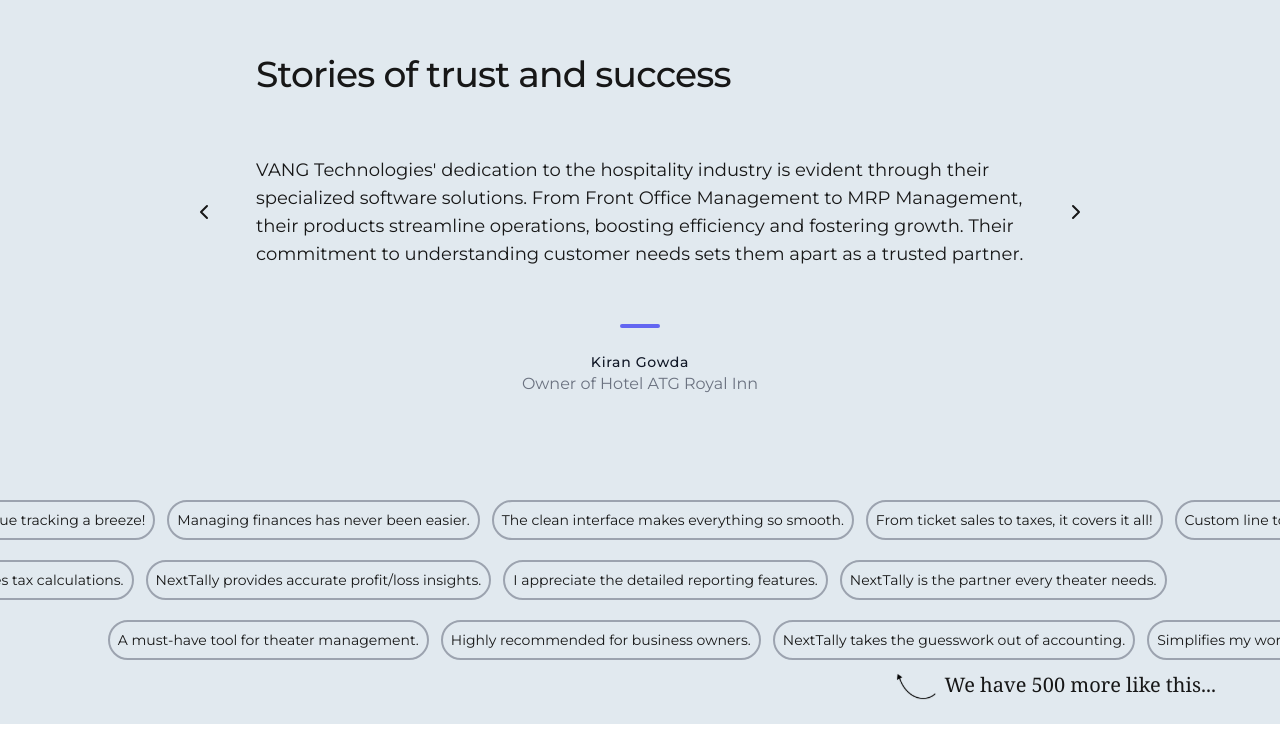
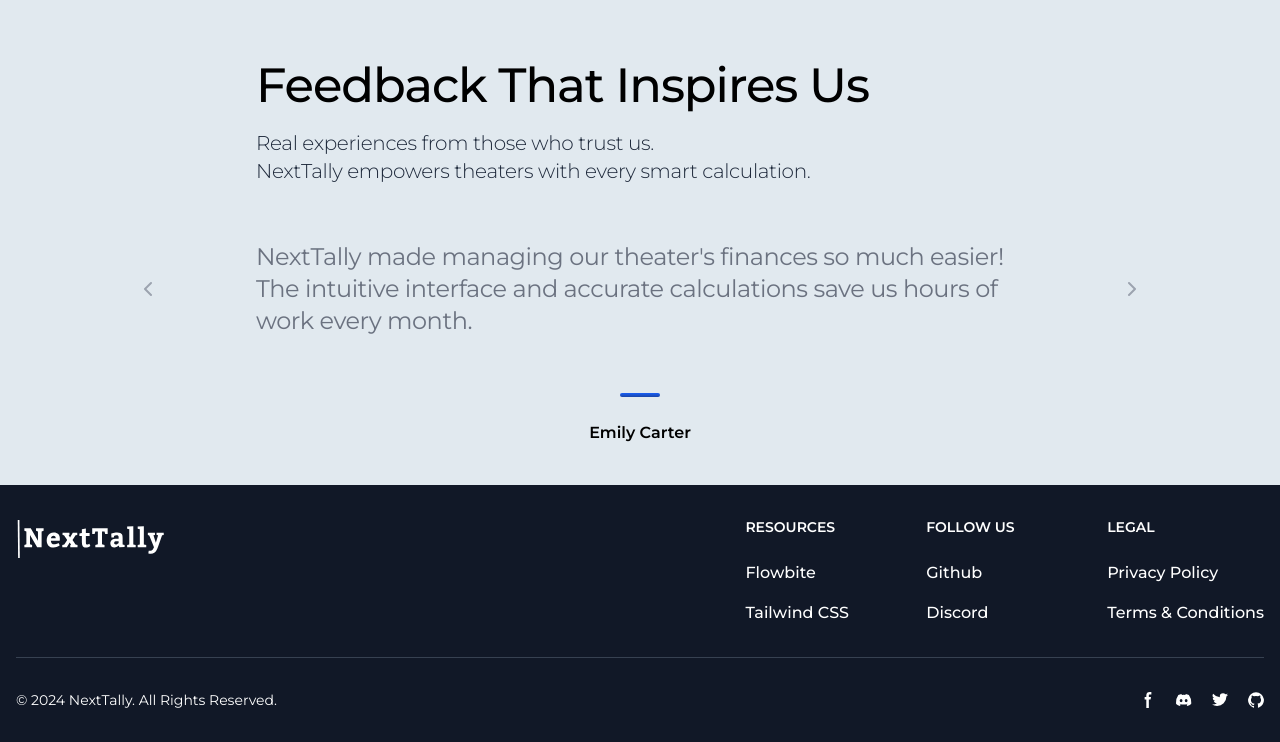
Before and after one commit to ayu-sharma/NextTally, a Next.js app: page / in a window 1280 px wide. Shown: the part 1493-2235 px from the top of the page. Built offline with nearby package versions, Linux system fonts and the light colour scheme.

Commit message:
home page updated

```diff
--- a/app/page.js
+++ b/app/page.js
@@ -1,15 +1,14 @@
 "use client";
 
 import React, { useEffect, useState } from "react";
-import Image from "next/image";
 import Navbar from "../components/Navbar";
-import logol from "../public/images/logol.svg";
 import HandleModals from "../components/HandleModals";
 import Link from "next/link";
 import { motion } from "framer-motion";
 import Testimonial from "../components/Testimonials";
 import ReviewSection from "../components/ReviewSection";
 import { useRouter } from "next/navigation";
+import Footer from "../components/Footer";
 
 export default function Home() {
   const [isOpen, setIsOpen] = useState(false);
@@ -32,14 +31,6 @@
     setIsLoading(false);
   }, [router]);
 
-  useEffect(() => {
-    if (isOpen) {
-      document.body.classList.add("overflow-hidden");
-    } else {
-      document.body.classList.remove("overflow-hidden");
-    }
-  }, [isOpen]);
-
   const handleMenuClick = (type) => {
     setSelectedMenu(type);
     toggleComponent();
@@ -61,6 +52,7 @@
 
   if (isAuthenticated) {
     return (
+      <>
       <div className="flex flex-col justify-between overflow-hidden">
         <div>
           <Navbar menuItems={menuItems} />
@@ -70,7 +62,7 @@
           <div className="flex flex-col items-center gap-8 max-w-6xl mx-auto">
             <div>
               <h1 className="text-4xl md:text-6xl lg:text-[5rem] -tracking-[0.022em] font-medium text-center leading-[1.1] whitespace-pre-wrap">
-                <span>Effortlessly manage </span>
+                <span className="text-black">Effortlessly manage </span>
                 <br />
                 <span className="website-color-scheme-text">
                   Taxes, Revenue and Profits{" "}
@@ -90,7 +82,7 @@
             </Link>
           </div>
 
-          <div className="flex flex-col items-center max-w-5xl md:mx-auto gap-32 mt-32">
+          <div className="flex flex-col items-center max-w-5xl md:mx-auto gap-32 mt-32 text-black">
             <motion.p
               initial="hidden"
               whileInView="visible"
@@ -138,19 +130,20 @@
           </div>
         </div>
 
-        <Testimonial />
-        <ReviewSection />
 
-        {/* Fullscreen Overlay when SigninAdmin is open */}
         <HandleModals
           toggleComponent={toggleComponent}
           isOpen={isOpen}
           selectedMenu={selectedMenu}
         />
       </div>
+      <div className="w-full text-black">
+        <Testimonial />
+        </div>
+        <Footer/>
+        </>
     );
   }
 
-  // Render nothing while redirecting authenticated users
   return null;
 }
--- a/app/pricing/page.js
+++ b/app/pricing/page.js
@@ -19,6 +19,7 @@
     { id: "6 Months", label: "6 Months" },
     { id: "3 Months", label: "3 Months" },
   ];
+
 
   return (
     <>
--- a/components/Footer.js
+++ b/components/Footer.js
@@ -1,9 +1,89 @@
 import React from 'react';
+import logod from "../public/images/logod.svg"
+import Image from 'next/image';
 
 export default function Footer() {
 
     return(
         <>
+<footer class="bg-gray-900">
+    <div class="mx-auto w-full max-w-screen-xl p-4 py-6 lg:py-8">
+        <div class="md:flex md:justify-between">
+            <div class="mb-6 md:mb-0">
+                <a href="https://flowbite.com/" class="flex items-center">
+                    <Image src={logod} alt="logo" width={150} height={60}/>
+                </a>
+            </div>
+            <div class="grid grid-cols-2 gap-8 sm:gap-6 sm:grid-cols-3">
+                <div>
+                    <h2 class="mb-6 text-sm font-semibold text-white uppercase">Resources</h2>
+                    <ul class="text-white font-medium">
+                        <li class="mb-4">
+                            <a href="https://flowbite.com/" class="hover:underline">Flowbite</a>
+                        </li>
+                        <li>
+                            <a href="https://tailwindcss.com/" class="hover:underline">Tailwind CSS</a>
+                        </li>
+                    </ul>
+                </div>
+                <div>
+                    <h2 class="mb-6 text-sm font-semibold text-white uppercase">Follow us</h2>
+                    <ul class="text-white font-medium">
+                        <li class="mb-4">
+                            <a href="https://github.com/themesberg/flowbite" class="hover:underline">Github</a>
+                        </li>
+                        <li>
+                            <a href="https://discord.gg/4eeurUVvTy" class="hover:underline">Discord</a>
+                        </li>
+                    </ul>
+                </div>
+                <div>
+                    <h2 class="mb-6 text-sm font-semibold text-white uppercase">Legal</h2>
+                    <ul class="text-white font-medium">
+                        <li class="mb-4">
+                            <a href="#" class="hover:underline">Privacy Policy</a>
+                        </li>
+                        <li>
+                            <a href="#" class="hover:underline">Terms &amp; Conditions</a>
+                        </li>
+                    </ul>
+                </div>
+            </div>
+        </div>
+        <hr class="my-6 border-gray-700 sm:mx-auto lg:my-8" />
+        <div class="sm:flex sm:items-center sm:justify-between">
+            <span class="text-sm text-white sm:text-center">© 2024 <a href="https://flowbite.com/" class="hover:underline">NextTally</a>. All Rights Reserved.
+            </span>
+            <div class="flex mt-4 sm:justify-center sm:mt-0">
+                <a href="#" class="text-white hover:text-gray-300">
+                    <svg class="w-4 h-4" aria-hidden="true" xmlns="http://www.w3.org/2000/svg" fill="currentColor" viewBox="0 0 8 19">
+                        <path fill-rule="evenodd" d="M6.135 3H8V0H6.135a4.147 4.147 0 0 0-4.142 4.142V6H0v3h2v9.938h3V9h2.021l.592-3H5V3.591A.6.6 0 0 1 5.592 3h.543Z" clip-rule="evenodd"/>
+                    </svg>
+                    <span class="sr-only">Facebook page</span>
+                </a>
+                <a href="#" class="text-white hover:text-gray-300 ms-5">
+                    <svg class="w-4 h-4" aria-hidden="true" xmlns="http://www.w3.org/2000/svg" fill="currentColor" viewBox="0 0 21 16">
+                        <path d="M16.942 1.556a16.3 16.3 0 0 0-4.126-1.3 12.04 12.04 0 0 0-.529 1.1 15.175 15.175 0 0 0-4.573 0 11.585 11.585 0 0 0-.535-1.1 16.274 16.274 0 0 0-4.129 1.3A17.392 17.392 0 0 0 .182 13.218a15.785 15.785 0 0 0 4.963 2.521c.41-.564.773-1.16 1.084-1.785a10.63 10.63 0 0 1-1.706-.83c.143-.106.283-.217.418-.33a11.664 11.664 0 0 0 10.118 0c.137.113.277.224.418.33-.544.328-1.116.606-1.71.832a12.52 12.52 0 0 0 1.084 1.785 16.46 16.46 0 0 0 5.064-2.595 17.286 17.286 0 0 0-2.973-11.59ZM6.678 10.813a1.941 1.941 0 0 1-1.8-2.045 1.93 1.93 0 0 1 1.8-2.047 1.919 1.919 0 0 1 1.8 2.047 1.93 1.93 0 0 1-1.8 2.045Zm6.644 0a1.94 1.94 0 0 1-1.8-2.045 1.93 1.93 0 0 1 1.8-2.047 1.918 1.918 0 0 1 1.8 2.047 1.93 1.93 0 0 1-1.8 2.045Z"/>
+                    </svg>
+                    <span class="sr-only">Discord community</span>
+                </a>
+                <a href="#" class="text-white hover:text-gray-300 ms-5">
+                    <svg class="w-4 h-4" aria-hidden="true" xmlns="http://www.w3.org/2000/svg" fill="currentColor" viewBox="0 0 20 17">
+                        <path fill-rule="evenodd" d="M20 1.892a8.178 8.178 0 0 1-2.355.635 4.074 4.074 0 0 0 1.8-2.235 8.344 8.344 0 0 1-2.605.98A4.13 4.13 0 0 0 13.85 0a4.068 4.068 0 0 0-4.1 4.038 4 4 0 0 0 .105.919A11.705 11.705 0 0 1 1.4.734a4.006 4.006 0 0 0 1.268 5.392 4.165 4.165 0 0 1-1.859-.5v.05A4.057 4.057 0 0 0 4.1 9.635a4.19 4.19 0 0 1-1.856.07 4.108 4.108 0 0 0 3.831 2.807A8.36 8.36 0 0 1 0 14.184 11.732 11.732 0 0 0 6.291 16 11.502 11.502 0 0 0 17.964 4.5c0-.177 0-.35-.012-.523A8.143 8.143 0 0 0 20 1.892Z" clip-rule="evenodd"/>
+                    </svg>
+                    <span class="sr-only">Twitter page</span>
+                </a>
+                <a href="#" class="text-white hover:text-gray-300 ms-5">
+                    <svg class="w-4 h-4" aria-hidden="true" xmlns="http://www.w3.org/2000/svg" fill="currentColor" viewBox="0 0 20 20">
+                        <path fill-rule="evenodd" d="M10 .333A9.911 9.911 0 0 0 6.866 19.65c.5.092.678-.215.678-.477 0-.237-.01-1.017-.014-1.845-2.757.6-3.338-1.169-3.338-1.169a2.627 2.627 0 0 0-1.1-1.451c-.9-.615.07-.6.07-.6a2.084 2.084 0 0 1 1.518 1.021 2.11 2.11 0 0 0 2.884.823c.044-.503.268-.973.63-1.325-2.2-.25-4.516-1.1-4.516-4.9A3.832 3.832 0 0 1 4.7 7.068a3.56 3.56 0 0 1 .095-2.623s.832-.266 2.726 1.016a9.409 9.409 0 0 1 4.962 0c1.89-1.282 2.717-1.016 2.717-1.016.366.83.402 1.768.1 2.623a3.827 3.827 0 0 1 1.02 2.659c0 3.807-2.319 4.644-4.525 4.889a2.366 2.366 0 0 1 .673 1.834c0 1.326-.012 2.394-.012 2.72 0 .263.18.572.681.475A9.911 9.911 0 0 0 10 .333Z" clip-rule="evenodd"/>
+                    </svg>
+                    <span class="sr-only">GitHub account</span>
+                </a>
+            </div>
+        </div>
+    </div>
+</footer>
+
         </>
     )
 }
--- a/components/Handlemodals.js
+++ b/components/Handlemodals.js
@@ -13,14 +13,14 @@
     <>
       {isOpen && (
         <div
-          className="md:block hidden transition-opacity ease-linear overflow-y-hidden w-full h-full inset-0 fixed z-40 bg-neutral-900 bg-opacity-90"
+          className="transition-opacity ease-linear overflow-y-hidden w-full h-full inset-0 fixed z-40 bg-neutral-900 bg-opacity-90"
           onClick={toggleComponent}
         >
           <div
             className="h-[100vh] md:h-[calc(100% - 4rem)] max-w-lg md:max-w-lg lg:max-w-5xl sm:mx-auto mx-6 transition-transform relative z-50 w-auto flex items-center"
             onClick={(e) => e.stopPropagation()}
           >
-            <div className="relative h-full md:h-fit max-h-[90%] bg-white overflow-hidden bg-clip-padding shadow-lg rounded-lg w-full hidden md:flex flex-col justify-center lg:justify-start items-center">
+            <div className="relative h-fit max-h-[90%] bg-white overflow-hidden bg-clip-padding shadow-lg rounded-lg w-full hidden md:flex flex-col justify-center lg:justify-start items-center">
               {selectedMenu === "Admin" && (
                 <SigninAdmin onClose={toggleComponent} />
               )}
--- a/components/Testimonials.js
+++ b/components/Testimonials.js
@@ -1,31 +1,27 @@
 import React, { useState } from "react";
-import { motion, AnimatePresence } from 'framer-motion';
-import { ChevronRight, ChevronLeft } from 'lucide-react';
-
+import { motion, AnimatePresence } from "framer-motion";
+import { ChevronRight, ChevronLeft } from "lucide-react";
 
 const Testimonialarray = [
   {
-        id:'1',
-        name: "Kiran Gowda",
-        comment: "VANG Technologies' dedication to the hospitality industry is evident through their specialized software solutions. From Front Office Management to MRP Management, their products streamline operations, boosting efficiency and fostering growth. Their commitment to understanding customer needs sets them apart as a trusted partner.",
-        post: "Owner of Hotel ATG Royal Inn",
-        places:"Hotel ATG Royal Inn"
+    id: "1",
+    name: "Emily Carter",
+    comment:
+      "NextTally made managing our theater's finances so much easier! The intuitive interface and accurate calculations save us hours of work every month.",
   },
   {
-        id:'2',
-        name: "Tejas Gowda",
-        comment: "The comprehensive range of services offered by VANG Technologies, including Door Lock Integration and Power Automation Integration, complements their tailored software solutions perfectly. Their customer-centric approach ensures that each solution is designed to meet the unique needs of the hospitality sector, driving business growth and efficiency.",
-        post: "Owner of UT Group",
-        places:"UT Group"
+    id: "2",
+    name: "Rahul Mehta",
+    comment:
+      "As a theater manager, I’ve struggled with keeping track of revenue and taxes. NextTally has been a game-changer, simplifying everything into one platform.",
   },
   {
-        id:'3',
-        name: "Bharat Gowda",
-        comment: "VANG Technologies stands out with their innovative and quality-driven solutions for the hospitality industry. Their deep industry understanding and focus on customer satisfaction have positioned them as a leader in the field, optimizing operations and empowering businesses to reach new heights.",
-        post: "Owner of Tirupathi Group",
-        places:"Tirupathi Group"
+    id: "3",
+    name: "Sofia Hernandez",
+    comment:
+      "I love how NextTally streamlines financial management for theaters. It's efficient, easy to use, and has improved our overall productivity.",
   },
-]
+];
 export default function Testimonial() {
   const [current, setCurrent] = useState(0);
 
@@ -38,44 +34,71 @@
   };
   return (
     <>
-        <div className="container mx-auto lg:px-5 px-1">
-      <p className="font-inter font-[450] text-3xl md:text-4xl md:leading-[1.15] antialiased text-primary -tracking-[0.021em] md:-tracking-[0.022em] text-left max-w-3xl mx-auto w-full my-9">Stories of trust and success</p>
-        <div className="flex justify-between items-center h-[10rem] max-w-4xl mx-auto">
-          <button className="lg:text-3xl text-xs md:text-2xl sm:block hidden" onClick={prevTestimonial}>
-            <ChevronLeft/>
+      <div className="flex flex-col justify-center mx-3 md:mx-0 my-10">
+        <div className="max-w-3xl w-full mx-auto">
+        <h2 className="font-inter font-[450] text-3xl md:text-5xl md:leading-[1.15] antialiased text-primary -tracking-[0.021em] md:-tracking-[0.022em] text-left max-w-3xl w-full">
+          Feedback That Inspires Us
+        </h2>
+        <h3 className="font-inter font-[350] text-lg md:text-xl antialiased text-slate-800 -tracking-[0.014em] md:-tracking-[0.017em] text-left mt-4 max-w-3xl w-full">
+          Real experiences from those who trust us.
+          <br /> NextTally empowers theaters with every smart calculation.
+        </h3>
+        </div>
+        <div className="flex flex-col items-center max-w-5xl mx-auto w-full">
+          <div className="flex flex-col items-center w-full md:bg-transparent p-6 md:p-0 rounded-2xl relative mt-11 md:mt-0 bg-[#ccd5da]/30">
+            <div className="flex items-center justify-between w-full relative h-[11rem] md:h-52">
+                <button
+                  className="lg:text-3xl text-xs md:text-2xl text-gray-400 rounded-xl p-2 hidden md:flex hover:bg-[#d4dce2]"
+                  onClick={prevTestimonial}
+                >
+                  <ChevronLeft />
                 </button>
+                <div className="flex h-[8rem] max-w-4xl mx-auto">
                   <AnimatePresence mode="wait">
                     <motion.div
                       key={Testimonialarray[current].id}
-              initial={{ opacity: 0, x:10}}
-              animate={{ opacity: 1, x: 0}}
-              exit={{ opacity: 0, x:-10}}
+                      initial={{ opacity: 0, x: 10 }}
+                      animate={{ opacity: 1, x: 0 }}
+                      exit={{ opacity: 0, x: -10 }}
                       transition={{ duration: 0.3 }}
                     >
-              <div className="lg:max-w-3xl md:max-w-2xl sm:max-w-xl mx-auto">
-                {/* <img
-                  src="/Images/testimonial-img.svg"
-                  alt="testimonial"
-                  className="inline-block md:w-6 w-4 lg:w-8 lg:h-8 text-gray-400 mb-8"
-                /> */}
-                <p className="leading-relaxed lg:text-lg text-xs md:text-sm">
-                  {(Testimonialarray[current].comment)}
+                      <div className="flex flex-col justify-between items-center w-full h-full fade-in_fade_in__1TQ1S">
+                        <p className="text-xl md:text-2xl max-w-3xl -tracking-[0.019em] flex-1 flex items-center text-gray-500 md:text-primary">
+                          {Testimonialarray[current].comment}
                         </p>
                       </div>
                     </motion.div>
                   </AnimatePresence>
-          <button className="lg:text-3xl text-xs md:text-2xl sm:block hidden" onClick={nextTestimonial}>
+                </div>
+                <button
+            className="lg:text-3xl text-xs md:text-2xl text-gray-400 p-2 rounded-xl  hidden md:flex hover:bg-[#d4dce2]"
+            onClick={nextTestimonial}
+          >
+            <ChevronRight />
+          </button>
+              </div>
+              <span className="inline-block h-1 w-10 rounded website-color-scheme mb-6"></span>
+              <h2 className="antialiased text-base font-[550] font-inter -tracking-[0.011em]text-slate-800">
+                {Testimonialarray[current].name}
+              </h2>
+            </div>
+            <div className="flex justify-center gap-5 mt-6 items-center md:hidden">
+          <button
+            className="lg:text-3xl text-xs md:text-2xl text-gray-400 rounded-xl   p-2 hover:bg-[#d4dce2]"
+            onClick={prevTestimonial}
+          >
+            <ChevronLeft />
+          </button>
+          <div className="border border-gray-400 h-6 inline-block"></div>
+          <button
+            className="lg:text-3xl text-xs md:text-2xl text-gray-400 p-2 rounded-xl hover:bg-[#d4dce2]"
+            onClick={nextTestimonial}
+          >
             <ChevronRight />
           </button>
           </div>
           </div>
-                <div className="flex flex-col items-center mb-10">
-                <span className="inline-block h-1 w-10 rounded bg-indigo-500 mt-8 mb-6"></span>
-                <h2 className="text-gray-900 font-medium title-font tracking-wider text-sm text-center">
-                  {(Testimonialarray[current].name)}
-                </h2>
-                <p className="text-gray-500 text-center">{(Testimonialarray[current].post)}</p>
       </div>
     </>
-    )
+  );
 }
--- a/components/ui/SigninAdmin.js
+++ b/components/ui/SigninAdmin.js
@@ -26,11 +26,11 @@
   const handleLogin = async () => {
     if (!details.email || !details.password) {
       setError("Email and password are required.");
-      return;
+      return false;
     }
     if (!/\S+@\S+\.\S+/.test(details.email)) {
       setError("Please enter a valid email address.");
-      return;
+      return false;
     }
 
     setError("");
```
Also changed, not shown: app/AdminDashboard/page.js (+17 -3 lines), app/AdminSignup/page.js (+50 -16 lines), public/images/logod.svg (added). Lines whose indentation alone changed are shown as unchanged.
